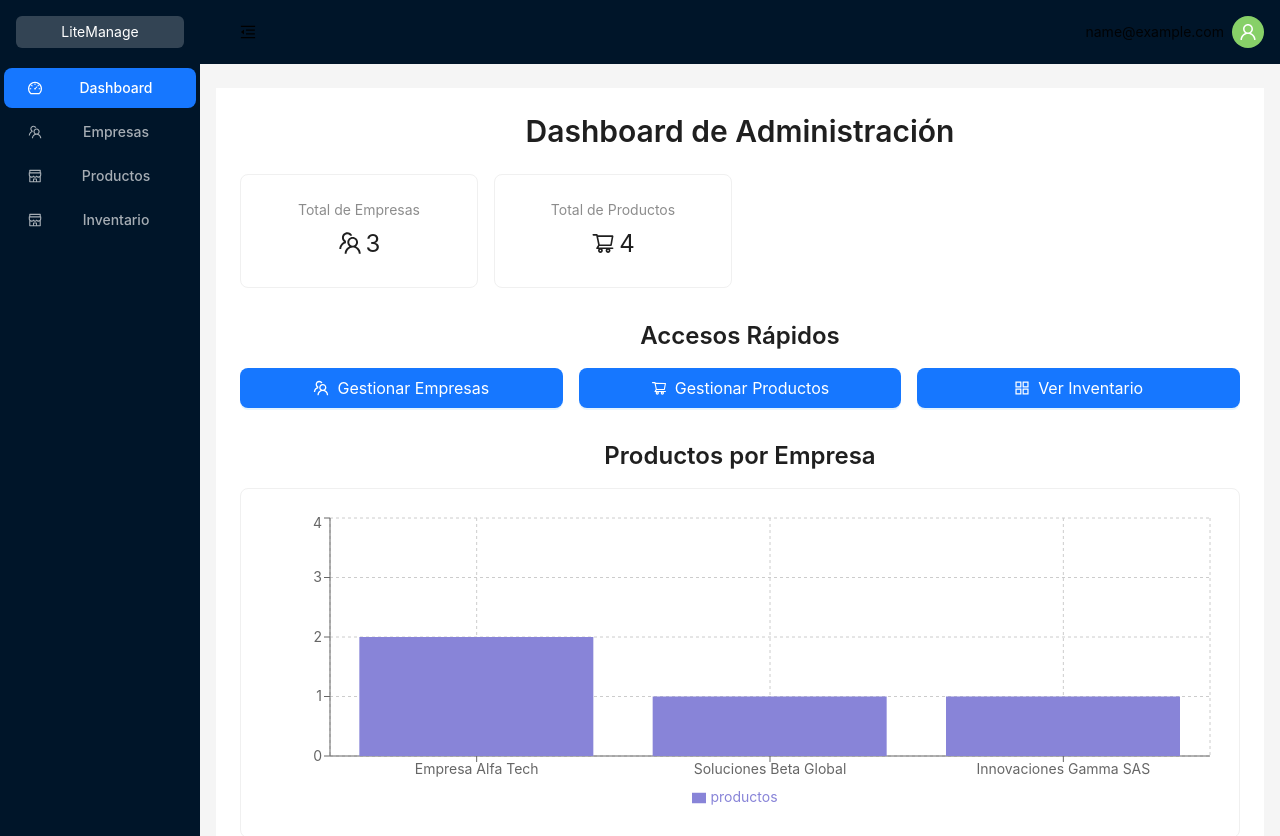
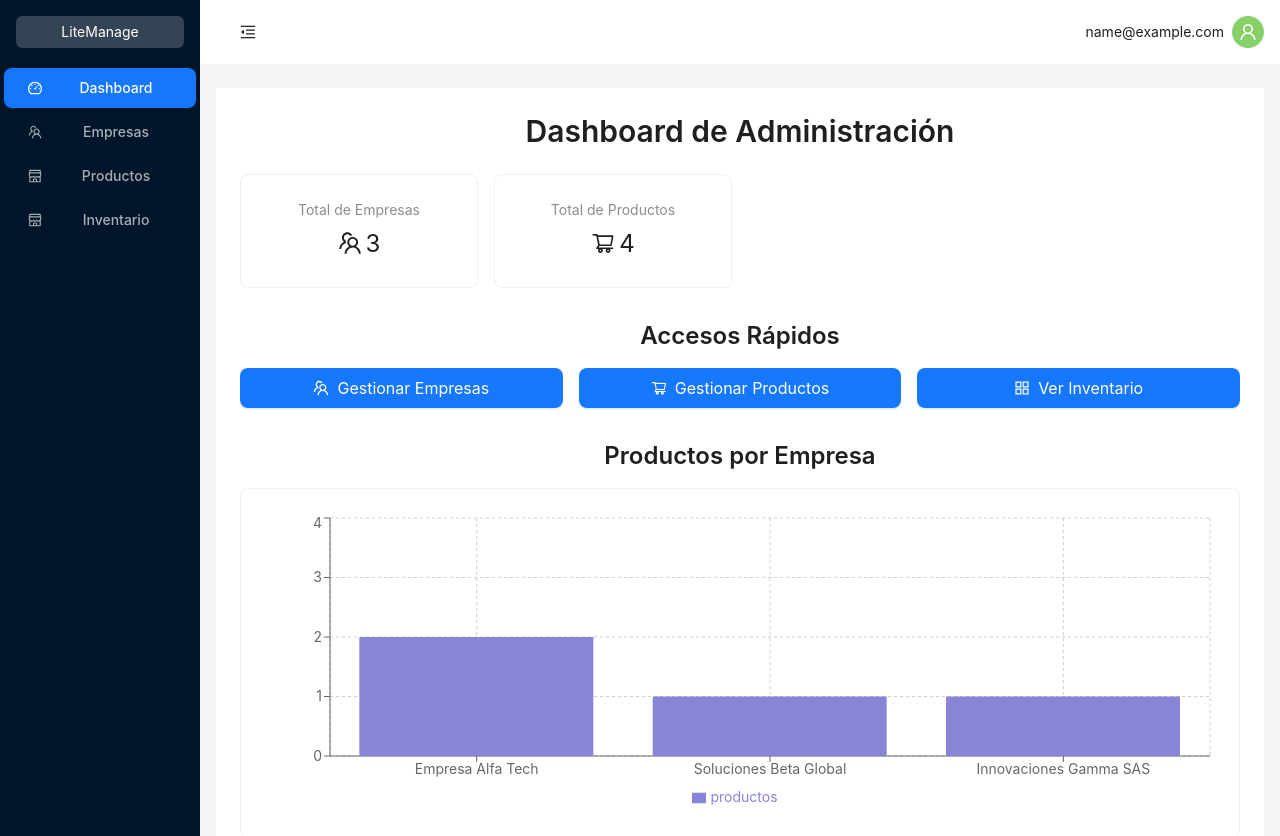
Before and after one commit to untalinfo/lite-manage-frontend, a React (Vite) app: page /admin/dashboard in a window 1280 px wide. Shown: the top 836 px of the page. Built offline with nearby package versions, Linux system fonts and the light colour scheme; sample sign-in values are in the browser's storage.

Commit message:
fix styles

```diff
--- a/src/components/templates/AdminLayout.tsx
+++ b/src/components/templates/AdminLayout.tsx
@@ -9,7 +9,7 @@ import {
   MenuFoldOutlined,
   MenuUnfoldOutlined,
 } from "@ant-design/icons";
-import { Link, useNavigate, Outlet } from "react-router-dom";
+import { Link, Outlet, useNavigate } from "react-router-dom";
 import { useAuth } from "../../hooks/useAuth";
 
 const { Header, Sider, Content, Footer } = Layout;
@@ -83,12 +83,12 @@ const AdminLayout: React.FC = () => {
       </Sider>
       <Layout className="site-layout">
         <Header
-          className="site-layout-background"
           style={{
             padding: "0 16px",
             display: "flex",
             justifyContent: "space-between",
             alignItems: "center",
+            background: "#fff",
           }}
         >
           <Button
@@ -99,7 +99,6 @@ const AdminLayout: React.FC = () => {
               fontSize: "16px",
               width: 64,
               height: 64,
-              color: "black", // O el color que prefieras para el icono
             }}
           />
           <div style={{ display: "flex", alignItems: "center" }}>
@@ -113,7 +112,6 @@ const AdminLayout: React.FC = () => {
           </div>
         </Header>
         <Content
-          className="site-layout-background"
           style={{
             margin: "24px 16px",
             padding: 24,
```
